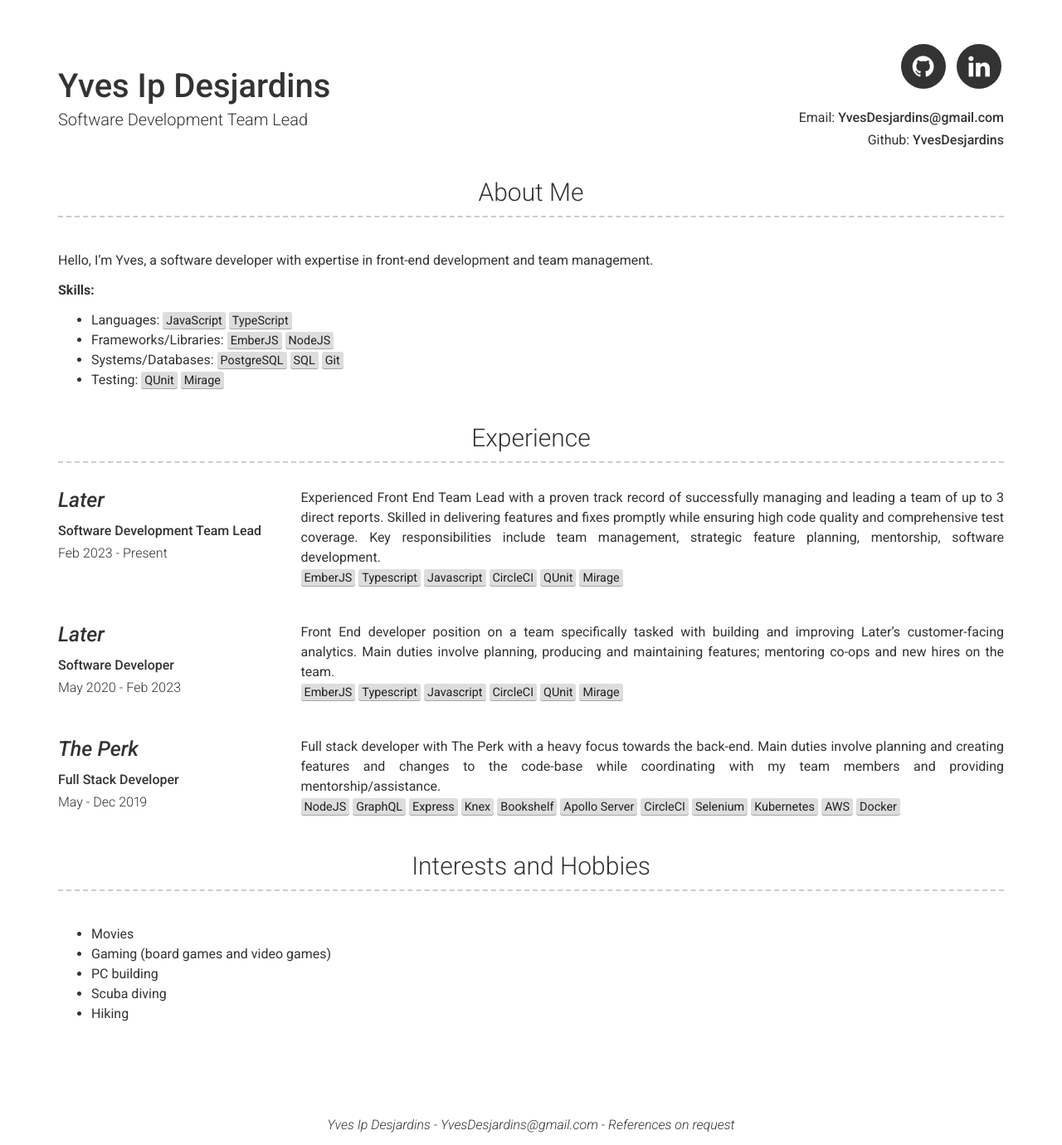
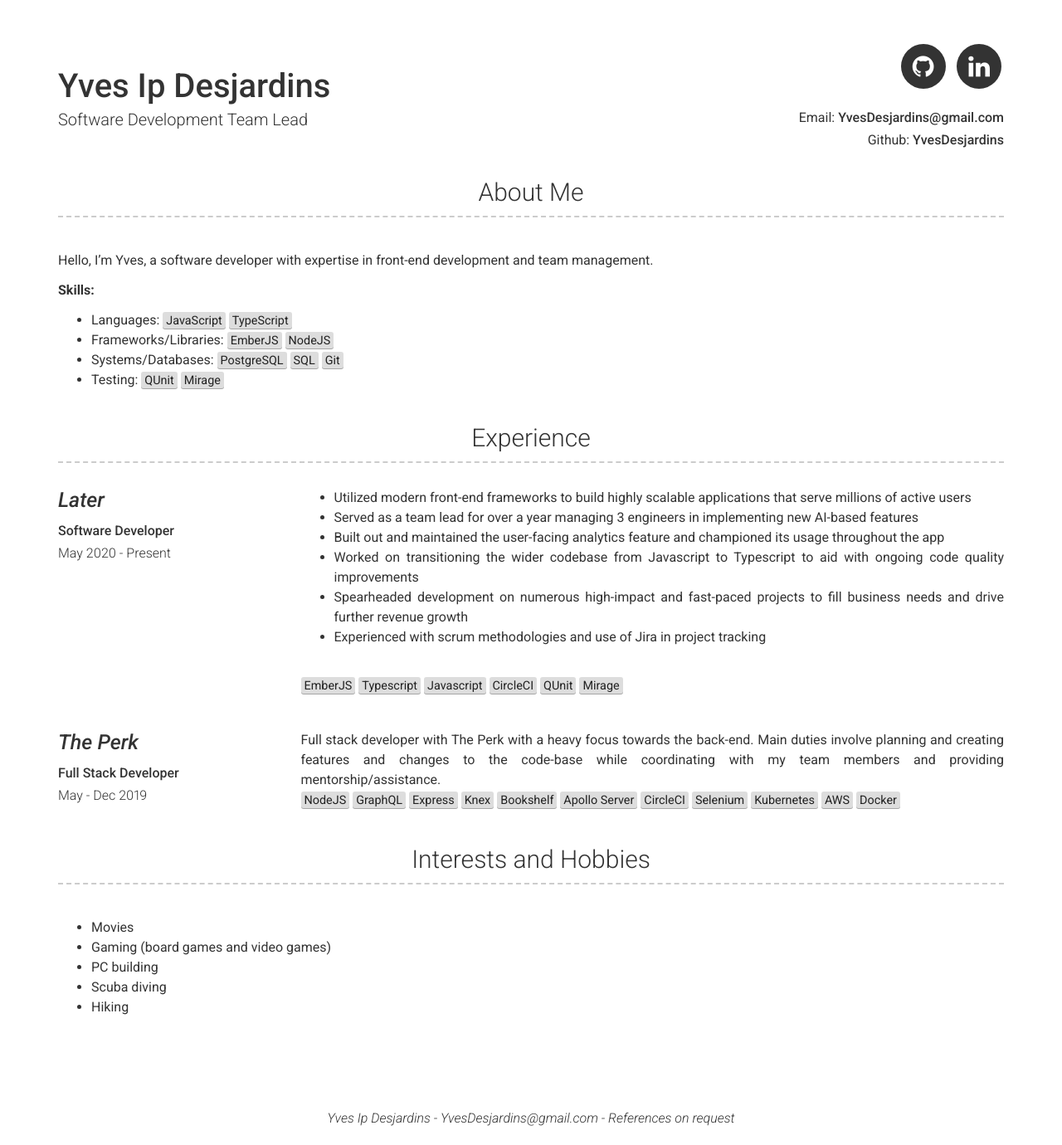
Before and after one commit to YvesDesjardins/YvesDesjardins.github.io, a Jekyll site: the page built from index.md, in a window 1280 px wide. Shown: the whole page at 83% size. Built offline with Jekyll 4.4.1, drawn with Linux system fonts in a browser that asks for light colours.

Commit message:
Update experience

```diff
--- a/_data/experience.yml
+++ b/_data/experience.yml
@@ -1,18 +1,16 @@
-- company: Later
-  link: later.com
-  job_title: Software Development Team Lead
-  dates: Feb 2023 - Present
-  description: | # this will include new lines to allow paragraphs
-    Experienced Front End Team Lead with a proven track record of successfully managing and leading a team of up to 3 direct reports. Skilled in delivering features and fixes promptly while ensuring high code quality and comprehensive test coverage. Key responsibilities include team management, strategic feature planning, mentorship, software development.
-    <br>
-    <mark>EmberJS</mark> <mark>Typescript</mark> <mark>Javascript</mark> <mark>CircleCI</mark> <mark>QUnit</mark> <mark>Mirage</mark>
-
 - company: Later
   link: later.com
   job_title: Software Developer
-  dates: May 2020 - Feb 2023
+  dates: May 2020 - Present
   description: | # this will include new lines to allow paragraphs
-    Front End developer position on a team specifically tasked with building and improving Later's customer-facing analytics. Main duties involve planning, producing and maintaining features; mentoring co-ops and new hires on the team.
+    <ul>
+      <li>Utilized modern front-end frameworks to build highly scalable applications that serve millions of active users</li>
+      <li>Served as a team lead for over a year managing 3 engineers in implementing new AI-based features</li>
+      <li>Built out and maintained the user-facing analytics feature and championed its usage throughout the app</li>
+      <li>Worked on transitioning the wider codebase from Javascript to Typescript to aid with ongoing code quality improvements</li>
+      <li>Spearheaded development on numerous high-impact and fast-paced projects to fill business needs and drive further revenue growth</li>
+      <li>Experienced with scrum methodologies and use of Jira in project tracking</li>
+    </ul>
     <br>
     <mark>EmberJS</mark> <mark>Typescript</mark> <mark>Javascript</mark> <mark>CircleCI</mark> <mark>QUnit</mark> <mark>Mirage</mark>
 
```
